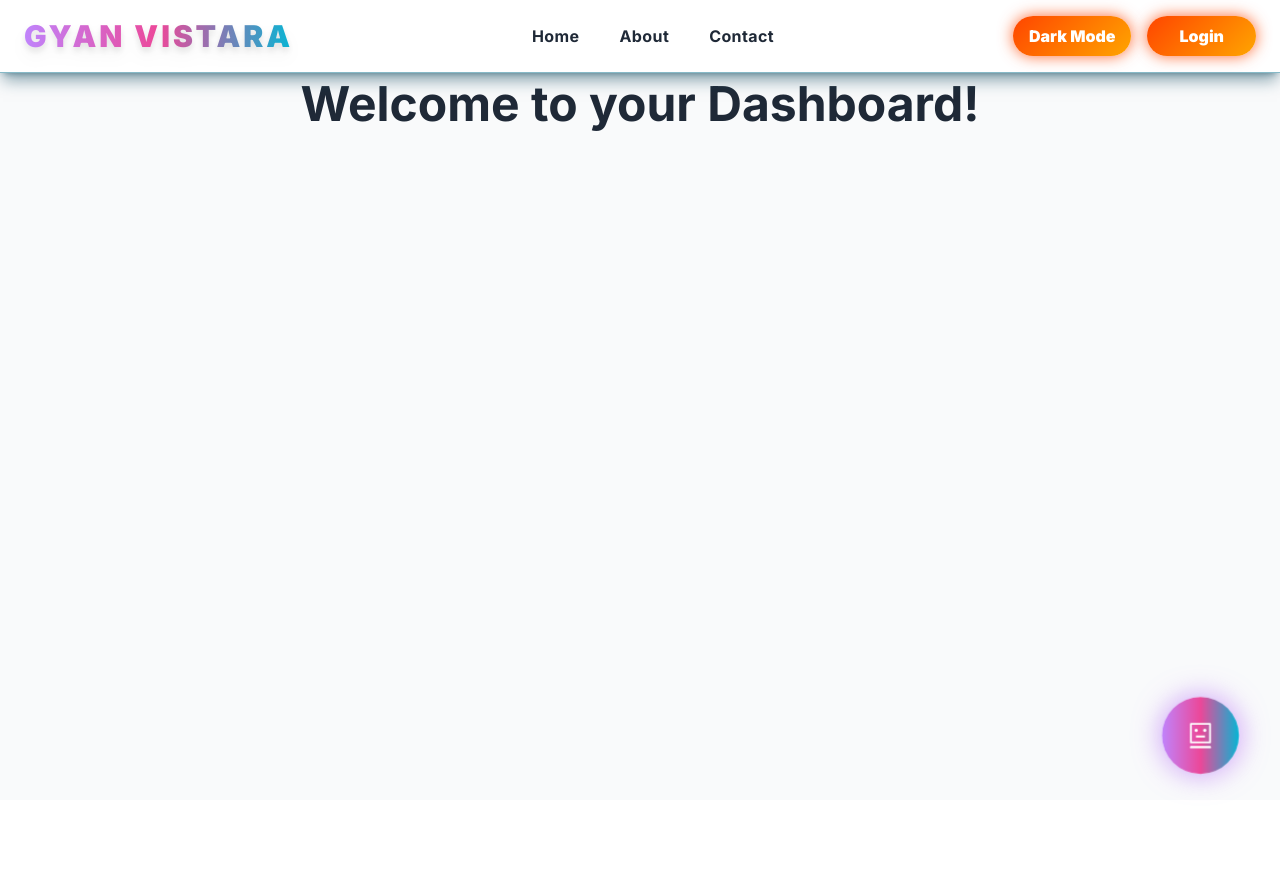
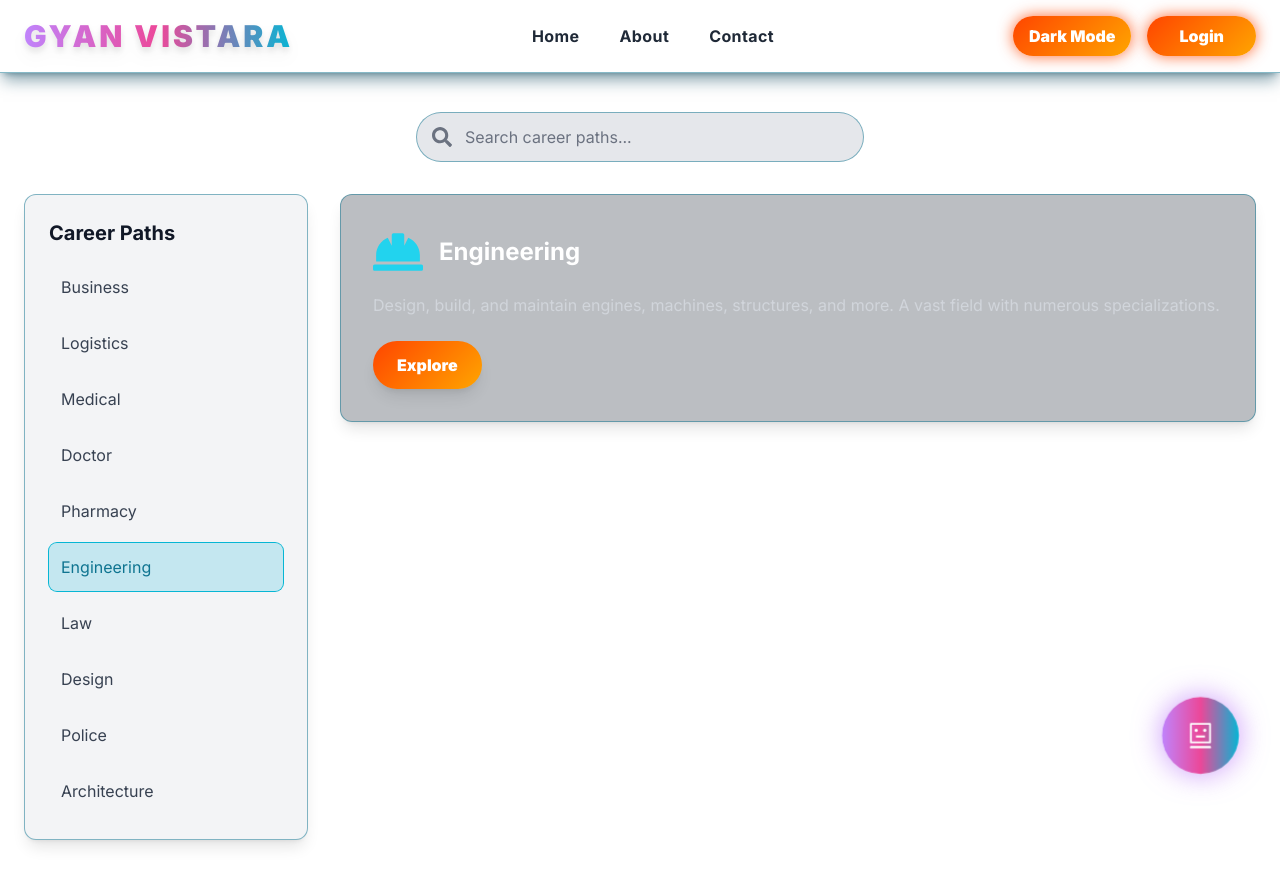
Before and after one commit to shravya235/CoursesPath_Generator, a React (Vite) app in the folder frontend/: page /dashboard in a window 1280 px wide. Before the commit the page ends 800 px from the top, so only its background shows below. Built offline with nearby package versions, Linux system fonts and the light colour scheme.

Commit message:
Added a Dashboard Page

```diff
--- a/frontend/src/pages/Dashboard.jsx
+++ b/frontend/src/pages/Dashboard.jsx
@@ -1,17 +1,113 @@
-// src/pages/Dashboard.jsx
-import React from 'react';
+// FILE: src/pages/Dashboard.jsx
+import React, { useState } from 'react';
 import { Link } from 'react-router-dom';
+import {
+  FaBusinessTime,
+  FaTruck,
+  FaStethoscope,
+  FaUserMd,
+  FaUniversity,
+  FaHardHat,
+  FaGavel,
+  FaPenNib,
+  FaShieldAlt,
+  FaSearch,
+} from 'react-icons/fa';
+import { BsBuilding } from 'react-icons/bs'; // Corrected Icon Import
+import { HiUserCircle } from 'react-icons/hi';
 import Navbar from '../components/Navbar';
 
+const educationalPaths = [
+  { id: 'business', name: 'Business', icon: <FaBusinessTime size={50} />, description: 'Learn the fundamentals of management, finance, marketing, and operations to lead in the corporate world.' },
+  { id: 'logistics', name: 'Logistics', icon: <FaTruck size={50} />, description: 'Master the art of supply chain management, from procurement and warehousing to transportation and delivery.' },
+  { id: 'medical', name: 'Medical', icon: <FaStethoscope size={50} />, description: 'Embark on a journey to heal and care for others, from general practice to specialized surgery.' },
+  { id: 'doctor', name: 'Doctor', icon: <FaUserMd size={50} />, description: 'Pursue the noble profession of medicine to diagnose, treat, and prevent human diseases and injuries.' },
+  { id: 'pharmacy', name: 'Pharmacy', icon: <FaUniversity size={50} />, description: 'Become an expert in medicines and their effects, ensuring safe and effective treatment for patients.' },
+  { id: 'engineering', name: 'Engineering', icon: <FaHardHat size={50} />, description: 'Design, build, and maintain engines, machines, structures, and more. A vast field with numerous specializations.' },
+  { id: 'law', name: 'Law', icon: <FaGavel size={50} />, description: 'Understand the legal system, advocate for justice, and navigate the complexities of legislation.' },
+  { id: 'design', name: 'Design', icon: <FaPenNib size={50} />, description: 'Unleash your creativity in fields like graphic design, UX/UI, fashion, or industrial design.' },
+  { id: 'police', name: 'Police', icon: <FaShieldAlt size={50} />, description: 'Serve and protect the community by enforcing laws, responding to emergencies, and ensuring public safety.' },
+  { id: 'architecture', name: 'Architecture', icon: <BsBuilding size={50} />, description: 'Plan and design buildings and physical structures, blending art and science to create functional spaces.' }, // Corrected Icon Usage
+];
+
+const PathList = ({ paths, selectedPath, onPathHover }) => {
+  return (
+    <div className="bg-gray-100 dark:bg-gray-800/30 backdrop-blur-lg rounded-xl p-4 sm:p-6 border border-cyan-700/50 shadow-lg">
+      <h2 className="text-xl font-bold text-gray-900 dark:text-white mb-4">Career Paths</h2>
+      <div className="space-y-2">
+        {paths.map((path) => (
+          <button
+            key={path.id}
+            onMouseEnter={() => onPathHover(path)}
+            className={`w-full text-left p-3 rounded-lg transition-all duration-200 ${
+              selectedPath?.id === path.id
+                ? 'bg-cyan-500/20 ring-1 ring-cyan-500 text-cyan-700 dark:text-cyan-300'
+                : 'text-gray-700 dark:text-gray-300 hover:bg-gray-200 dark:hover:bg-gray-700/50'
+            }`}
+          >
+            {path.name}
+          </button>
+        ))}
+      </div>
+    </div>
+  );
+};
+
+const PathPreviewCard = ({ path }) => {
+  if (!path) {
+    return (
+        <div className="bg-gray-800/30 backdrop-blur-lg rounded-xl p-8 border border-cyan-700/50 shadow-lg h-full flex items-center justify-center">
+            <p className="text-gray-400">Hover over a career path to see details.</p>
+        </div>
+    );
+  }
+
+  return (
+    <div className="bg-gray-800/30 backdrop-blur-lg rounded-xl p-8 border border-cyan-700/50 shadow-lg">
+      <div className="flex items-center mb-4">
+        <div className="text-cyan-400 mr-4">
+          {path.icon}
+        </div>
+        <h3 className="text-2xl font-bold text-white">{path.name}</h3>
+      </div>
+      <p className="text-gray-300 mb-6">{path.description}</p>
+      <Link
+        to={`/path/${path.id}`}
+        className="inline-block bg-gradient-electric-orange text-white font-extrabold py-3 px-6 rounded-full shadow-lg hover:shadow-xl transition-all duration-300"
+      >
+        Explore
+      </Link>
+    </div>
+  );
+};
+
 const Dashboard = () => {
+  const [selectedPath, setSelectedPath] = useState(() => educationalPaths.find(p => p.id === 'engineering') || educationalPaths[0]);
+
   return (
-    <>
+    <div className="bg-white dark:bg-[#0a0f23] min-h-screen text-gray-900 dark:text-gray-100 pt-20 transition-colors duration-500">
       <Navbar />
-      <main className="flex flex-col min-h-screen w-full bg-light-bg dark:bg-[#0a0f23] text-light-text dark:text-gray-100 pt-20 p-8">
-        <h1 className="text-5xl font-bold text-center">Welcome to your Dashboard!</h1>
-        {/* You can add more dashboard components here later */}
+      <main className="container mx-auto px-4 sm:px-6 py-8">
+        <div className="text-center mb-8">
+          <div className="relative w-full max-w-md mx-auto px-4 sm:px-0">
+            <input
+              type="text"
+              placeholder="Search career paths..."
+              className="w-full pl-12 pr-4 py-3 bg-gray-200 dark:bg-gray-800 backdrop-blur-lg rounded-full border border-cyan-700/50 text-gray-900 dark:text-white placeholder-gray-500 dark:placeholder-gray-400 focus:outline-none focus:ring-2 focus:ring-cyan-500 transition-colors duration-300"
+            />
+            <FaSearch className="absolute left-4 top-1/2 transform -translate-y-1/2 text-gray-500 dark:text-gray-400" size={20} />
+          </div>
+        </div>
+        <div className="grid grid-cols-1 lg:grid-cols-3 xl:grid-cols-4 gap-8">
+          <div className="lg:col-span-1">
+            <PathList paths={educationalPaths} selectedPath={selectedPath} onPathHover={setSelectedPath} />
+          </div>
+          <div className="lg:col-span-2 xl:col-span-3">
+            <PathPreviewCard path={selectedPath} />
+          </div>
+        </div>
       </main>
-    </>
+    </div>
   );
 };
 
```
